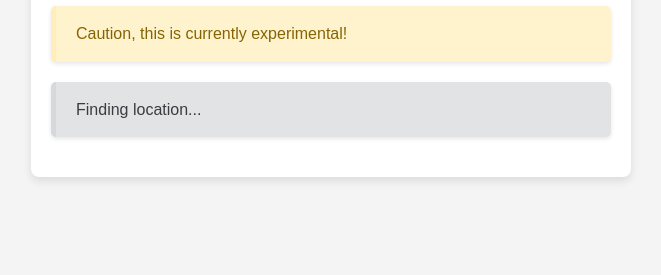
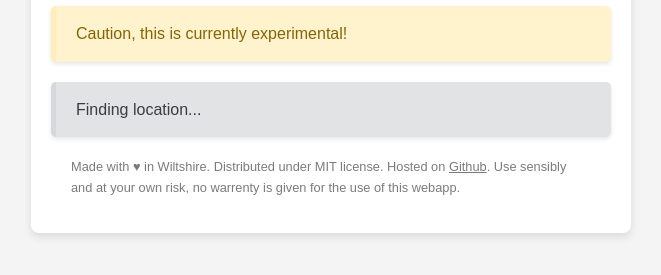
Before and after one commit to mrpsharp/locate, a plain HTML site: page index.html in a window 1280 px wide. Shown: the part 105-380 px from the top of the page, without its empty margins (309-970 px from the left). Drawn offline with Linux system fonts and the light colour scheme.

Commit message:
Added footer

```diff
--- a/index.html
+++ b/index.html
@@ -24,7 +24,11 @@
         </div>
         <div id="alt-share-div" class="caution">
         </div>
+        <div class="footer">
+            Made with ♥ in Wiltshire. Distributed under MIT license. Hosted on <a href="https://github.com/mrpsharp/locate">Github</a>. Use sensibly and at your own risk, no warrenty is given for the use of this webapp.
+        </div>
     </div>
+
     <script src="https://cdnjs.cloudflare.com/ajax/libs/proj4js/2.7.0/proj4.js"></script>
     <script src="os-transform.js"></script>
     <script src="script.js"></script>
--- a/style.css
+++ b/style.css
@@ -114,3 +114,13 @@ body {
 #osmaps-link {
   display: none;
 }
+
+.footer {
+  margin: 15px 20px;
+  font-size: 0.8rem;
+  color: #7b7b7b;
+}
+
+.footer a {
+  color: #7b7b7b;
+}
```
